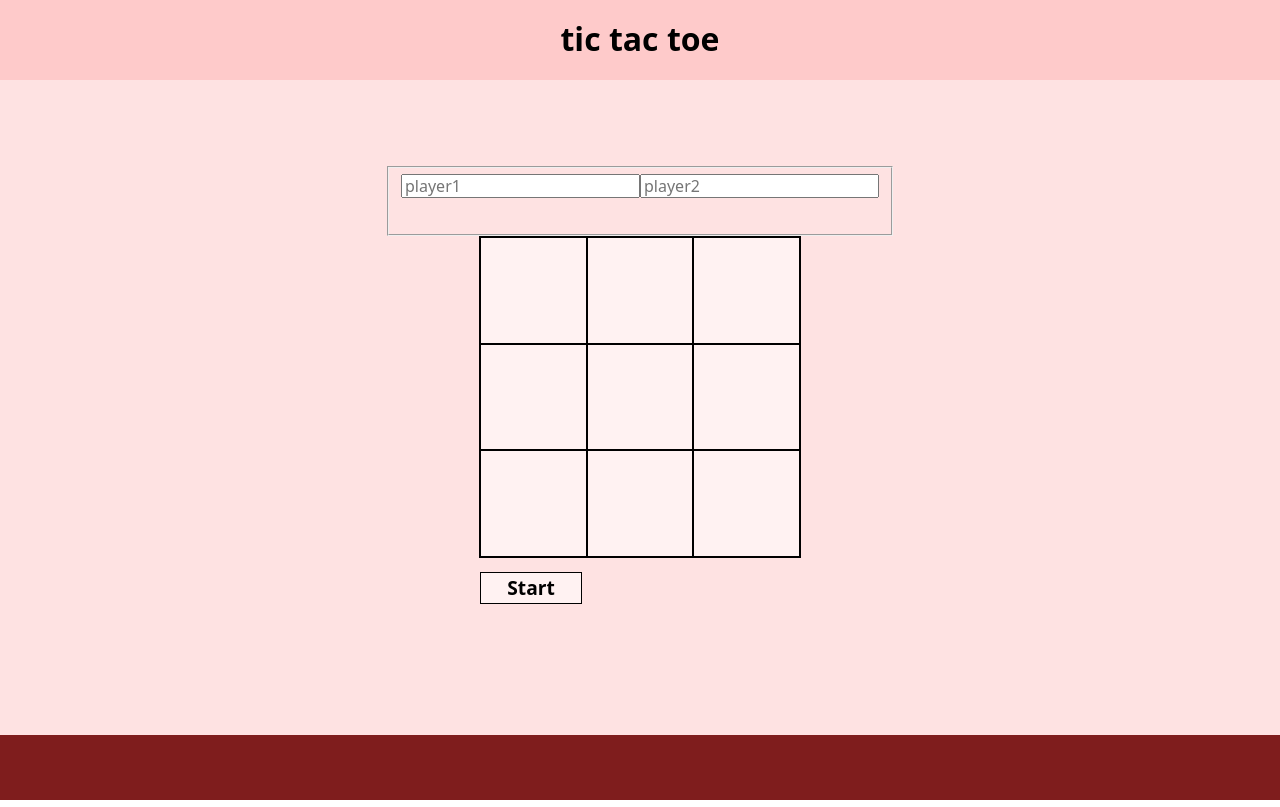
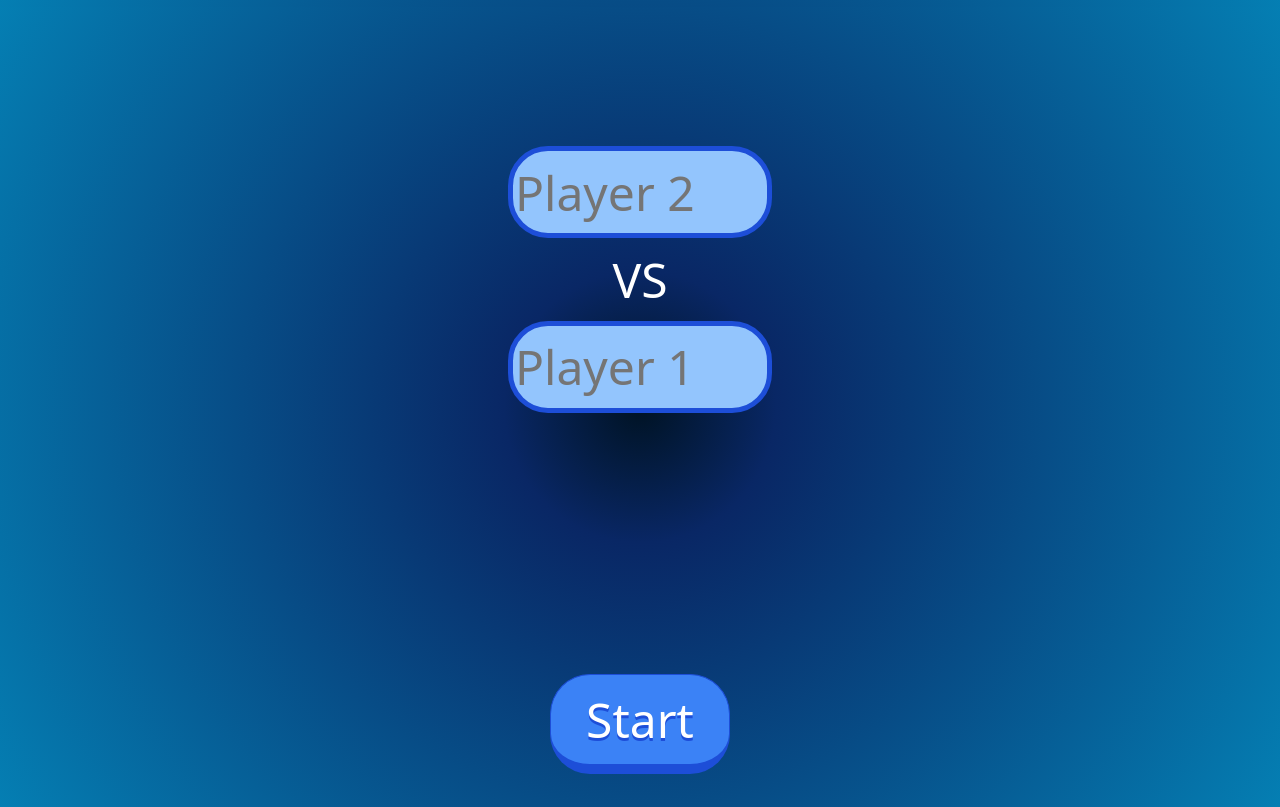
Before and after one commit to Bilou0412/Project-Tic-Tac-Toe, a plain HTML site: page index.html in a window 1280 px wide. Drawn offline with Linux system fonts and the light colour scheme.

Commit message:
create good design

```diff
--- a/index.html
+++ b/index.html
@@ -14,33 +14,32 @@
     </div>
     <div class="body">
         <div class="selectOption">
+            <form >
+                <fieldset>
+                    <div class="player1">
+                        <input type="text" id="name1" name="name" placeholder="Player 2" required>
+                    </div>
+                    <div class="versus">VS</div>
+                    <div class="player2">
+                        <input type="text" id="name2" name="name" placeholder="Player 1" required>
+                    </div>
+                </fieldset>
+            </form>
             <div class="alert">
                 Les Noms des joueurs sont vides
             </div>
-            <form >
-                <fieldset>
-                    <div class="player1">
-                        <input type="text" id="name1" name="name" placeholder="player1" required>
-                    </div>
-                    <div class="player2">
-                        <input type="text" id="name2" name="name" placeholder="player2" required>
-                    </div>
-                </fieldset>
-            </form>
+            <button id="start">Start</button>
         </div>
         <div class="board">
-            <div class="cell" id="0"></div>
-            <div class="cell" id="1"></div>
-            <div class="cell" id="2"></div>
-            <div class="cell" id="3"></div>
-            <div class="cell" id="4"></div>
-            <div class="cell" id="5"></div>
-            <div class="cell" id="6"></div>
-            <div class="cell" id="7"></div>
-            <div class="cell" id="8"></div>
-        </div>
-        <div class="controlPanel">
-            <div class="start" id="start">Start</div>
+            <div class="cell one" id="0"></div>
+            <div class="cell two" id="1"></div>
+            <div class="cell tree" id="2"></div>
+            <div class="cell four" id="3"></div>
+            <div class="cell five" id="4"></div>
+            <div class="cell six" id="5"></div>
+            <div class="cell seven" id="6"></div>
+            <div class="cell height" id="7"></div>
+            <div class="cell nine" id="8"></div>
         </div>
         <div class="turn">
         </div>
--- a/style.css
+++ b/style.css
@@ -12,17 +12,17 @@ body{
     display: grid;
     grid-template-rows: 1fr 10fr 1fr;
     height: 100vh;
+    background: rgb(0,19,36);
+    background: radial-gradient(circle, rgba(0,19,36,1) 0%, rgba(9,39,101,1) 18%, rgba(0,212,255,1) 180%);
 }
 .header{
     display: flex;
     justify-content: center;
     align-items: center;
-    background-color: #fecaca;
 }
 .body{
     display: flex;
     flex-direction: column;
-    background-color:#fee2e2 ;
     justify-content: center;
     align-items: center;
 }
@@ -30,69 +30,143 @@ body{
     display: flex;
     justify-content: center;
     align-items: center;
-    background-color:#7f1d1d ;
 }
 .board{
     display: grid;
     grid-template-columns: repeat(3,1fr);
     grid-template-rows: repeat(3,1fr);
-    background-color:#fff2f2;
     width: max(300px,25vw);
     height: max(300px,25vw);
-    border: solid;
-    border-width: 1px;
 }
-.board .cell{
+.cell{
     border: solid;
     border-width: 1px;
     display: flex;
     justify-content: center;
     align-items: center;
     font-size: xx-large;
+
 }
-.controlPanel{
-    display: flex;
-    width: max(300px,25vw);
-    height: 40px;
-    align-items: center;
-    padding-top: 10px;
-    justify-content: space-between;
+.one{
+    border: 7px solid rgb(1, 9, 82);
+    border-top: none;
+    border-left: none;
+    border-bottom: none;
 }
-.start{
-    display: flex;
-    background-color: #fff2f2;
-    border: solid;
-    border-width: 1px;
-    font-weight: 600;
-    font-size: larger;
-    height: 30px;
-    width: 100px;
-    justify-content: center;
-    align-items: center;
+.two{
+    border:none;
 }
-.selectOption form fieldset{
-    display: grid;
-    grid-template-columns: 1fr 1fr;
-    align-items: flex-start;
-    justify-content: center;
-    height: 50px;
+.tree{
+    border: 7px solid rgb(1, 9, 82);
+    border-bottom: none ;
+    border-top: none;
+    border-right: none;
 }
+.four{
+    border: 7px solid rgb(1, 9, 82);
+    border-left: none;
+}
+.five{
+    border: 7px solid rgb(1, 9, 82);
+    border-left:none;
+    border-right: none;
+}
+.six{
+    border: 7px solid rgb(1, 9, 82);
+    border-right: none;
+}
+.seven{
+    border: 7px solid rgb(1, 9, 82);
+    border-top: none ;
+    border-left: none;
+    border-bottom: none;
+}
+.height{
+    border: 7px solid rgb(1, 9, 82);
+    border-left: none;
+    border-top: none;
+    border-bottom: none;
+    border-right: none;
+}
+.nine{
+    border: 7px solid rgb(1, 9, 82);
+    border-top: none;
+    border-bottom: none;
+    border-right: none;
+
+}
+
 body .turn{
     font-size: xx-large;
     padding: 10px;
     margin-top: 20px;
 }
 .selectOption{
-    position: relative;
-    justify-self: flex-end;
-    align-self: center;
+    position: absolute;
+    display: grid;
+    grid-template-rows: repeat(6,1fr);
+    height: 100%;
+    width: 100%;
+    background: rgb(0,19,36);
+    background: radial-gradient(circle, rgba(0,19,36,1) 0%, rgba(9,39,101,1) 18%, rgba(0,212,255,1) 180%);
+    visibility: visible;
+}
+button{
+    height: 100px;
+    width:180px;
+    background-color: #3b82f6;
+    border:1px solid #1d4ed8;
+    border-radius: 40px;
+    font-family: system-ui, -apple-system, BlinkMacSystemFont, 'Segoe UI', Roboto, Oxygen, Ubuntu, Cantarell, 'Open Sans', 'Helvetica Neue', sans-serif;
+    color: white;
+    font-size: 3rem;
+    border-bottom:10px solid #1d4ed8;
+    text-shadow: 0px 3px #1d4ed8;
+    transition: all .1s;
+    grid-row: 6;
+    justify-self: center;
+}
+button:active{
+    border:1px solid #1d4ed8;
+    transform: translate(0,10%);
+    text-shadow: 0px 0px #1d4ed8;
+}
+
+form{
+    grid-row: 2/4;
+    justify-self: center;
+}
+fieldset{
+    display: flex;
+    flex-direction: column;
+    height: 100%;
+    justify-content: space-between;
+    align-items: center;
+    border: none;
+}
+input{
+    height: 80px;
+    width: 250px;
+    font-size: 3rem;
+    border-radius: 40px;
+    border:5px solid #1d4ed8;
+    outline: #1d4ed8;
+    background-color: #93c5fd;
+}
+.versus{
+    color: white;
+    font-size: 3rem;
+    font-family: system-ui, -apple-system, BlinkMacSystemFont, 'Segoe UI', Roboto, Oxygen, Ubuntu, Cantarell, 'Open Sans', 'Helvetica Neue', sans-serif;
 }
 .alert{
-    position: absolute;
-    bottom: 10px;;
-    left: 15px;
-    border: solid;
+    grid-row: 4/5;
+    justify-self: center;
+    align-self: center;
+    font-family: system-ui, -apple-system, BlinkMacSystemFont, 'Segoe UI', Roboto, Oxygen, Ubuntu, Cantarell, 'Open Sans', 'Helvetica Neue', sans-serif;
+    font-size: 1rem;
+    border: 1px solid rgb(0, 47, 255);
+    color: #af3f3f;
     border-radius: 5px;
-    color: rgb(255, 0, 0);
-    visibility:hidden;
+    padding: 3px;
+    visibility: hidden;
 }
```
